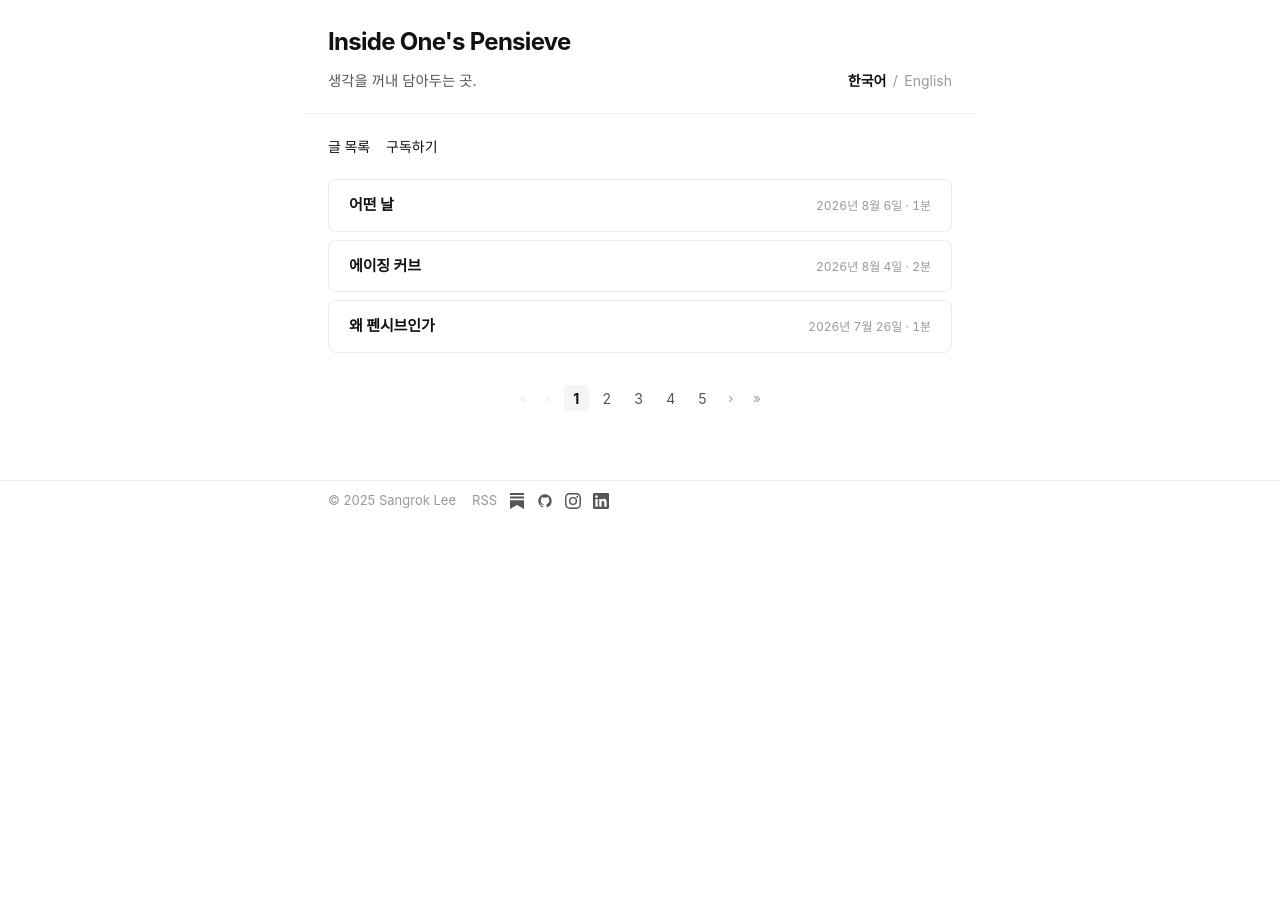
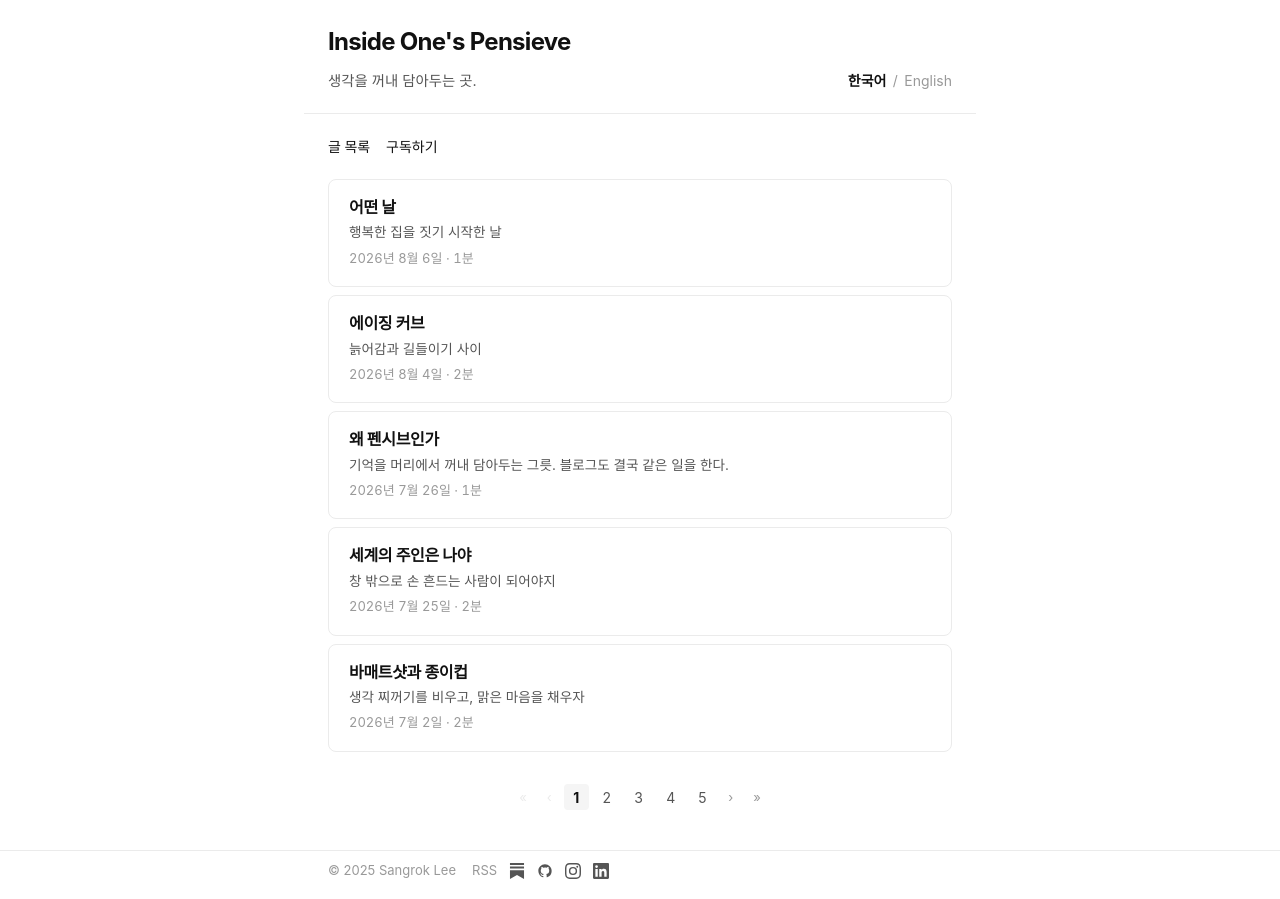
Before and after one commit to orcus07/Inside_Ones_Pensieve, a Next.js app: page / in a window 1280 px wide. Before the commit the page ends 800 px from the top, so only its background shows below. Built offline with nearby package versions, Linux system fonts and the light colour scheme; what marked-footnote would draw is missing.

Commit message:
style: 3-line card (title/subtitle/date), 5 per page, no thumbnails

```diff
--- a/app/HomeClient.tsx
+++ b/app/HomeClient.tsx
@@ -51,7 +51,7 @@ function SubscribeModal({ onClose }: { onClose: () => void }) {
   );
 }
 
-const POSTS_PER_PAGE = 3;
+const POSTS_PER_PAGE = 5;
 
 function HomeInner({ koPosts, enPosts }: { koPosts: PostMeta[]; enPosts: PostMeta[] }) {
   const searchParams = useSearchParams();
@@ -128,6 +128,7 @@ function HomeInner({ koPosts, enPosts }: { koPosts: PostMeta[]; enPosts: PostMet
                       {post.draft && <span style={{ color: "var(--faint)" }}>[Draft] </span>}
                       {post.title}
                     </div>
+                    {post.summary && <div className="post-preview">{post.summary}</div>}
                     <div className="post-dateline">
                       {formatDate(post.date, lang)} · {post.readingMinutes}{lang === "en" ? " min" : "분"}
                     </div>
--- a/app/globals.css
+++ b/app/globals.css
@@ -229,10 +229,10 @@ main {
 
 .post-card {
   display: flex;
-  align-items: center;
+  align-items: stretch;
   gap: 0;
   text-decoration: none;
-  padding: 0.875rem 1.25rem;
+  padding: 1rem 1.25rem;
 }
 
 .post-card:hover .post-title {
@@ -243,10 +243,8 @@ main {
   flex: 1;
   min-width: 0;
   display: flex;
-  flex-direction: row;
-  align-items: baseline;
-  justify-content: space-between;
-  gap: 0.75rem;
+  flex-direction: column;
+  gap: 0.25rem;
 }
 
 .post-card-thumb {
@@ -260,9 +258,9 @@ main {
 }
 
 .post-title {
-  font-weight: 600;
-  font-size: 0.9375rem;
-  letter-spacing: -0.01em;
+  font-weight: 700;
+  font-size: 1rem;
+  letter-spacing: -0.02em;
   line-height: 1.4;
   transition: opacity 0.15s;
   margin-bottom: 0;
@@ -270,11 +268,11 @@ main {
 
 .post-preview {
   color: var(--muted);
-  font-size: 0.9rem;
-  line-height: 1.6;
-  margin-bottom: 0.75rem;
+  font-size: 0.85rem;
+  line-height: 1.5;
+  margin: 0;
   display: -webkit-box;
-  -webkit-line-clamp: 2;
+  -webkit-line-clamp: 1;
   -webkit-box-orient: vertical;
   overflow: hidden;
 }
@@ -288,10 +286,8 @@ main {
 
 .post-dateline {
   color: var(--faint);
-  font-size: 0.75rem;
+  font-size: 0.8125rem;
   font-variant-numeric: tabular-nums;
-  white-space: nowrap;
-  flex-shrink: 0;
 }
 
 /* ---------- 글 본문 ---------- */
```
